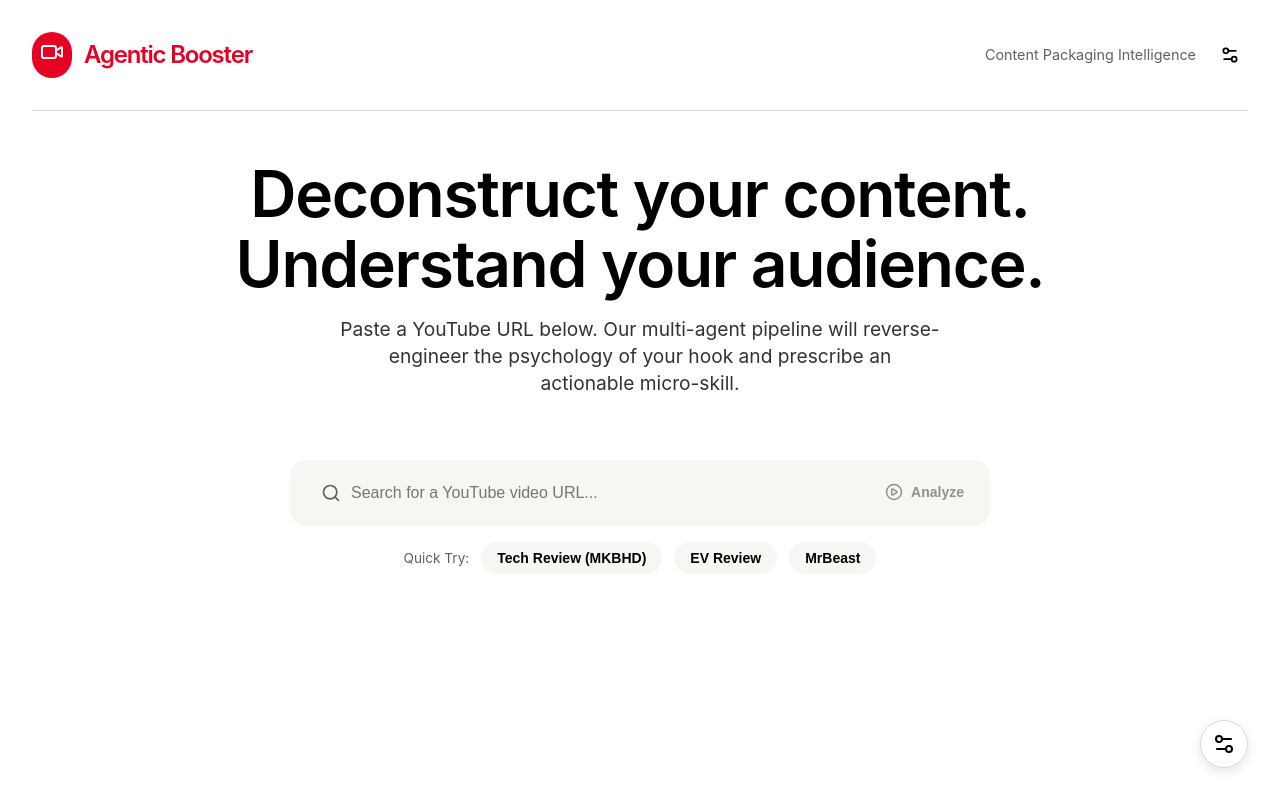
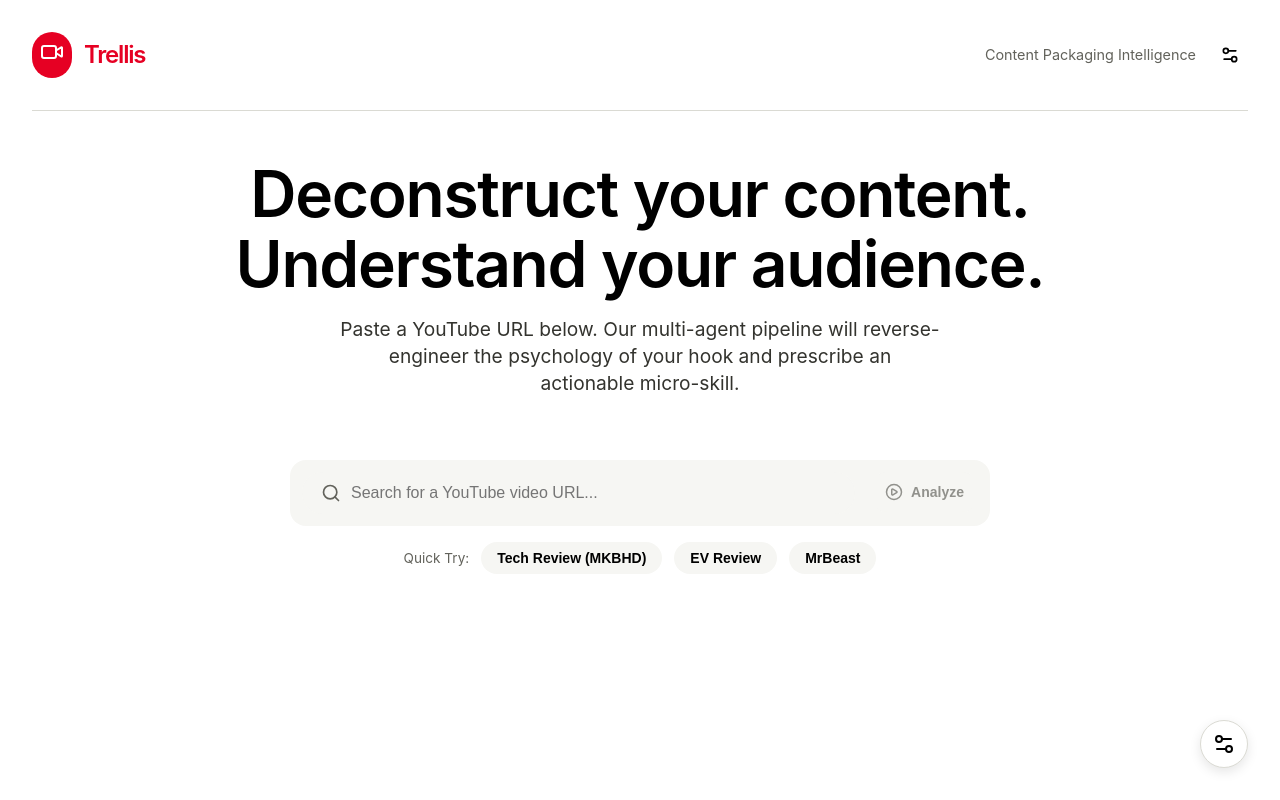
Before and after one commit to vidushi04/social_media_agentic_system, a React (Vite) app in the folder web/: page / in a window 1280 px wide. Built offline with nearby package versions, Linux system fonts and the light colour scheme.

Commit message:
Update application title from "Agentic Booster" to "Trellis".

```diff
--- a/web/src/App.tsx
+++ b/web/src/App.tsx
@@ -71,7 +71,7 @@ function App() {
               <Video color="white" size={24} />
             </div>
             <h1 style={{ margin: 0, fontSize: '1.5rem', color: 'var(--primary)' }}>
-              Agentic Booster
+              Trellis
             </h1>
           </div>
           <div style={{ display: 'flex', alignItems: 'center', gap: '1rem' }}>
```
Also changed, not shown: web/vercel.json (added).
